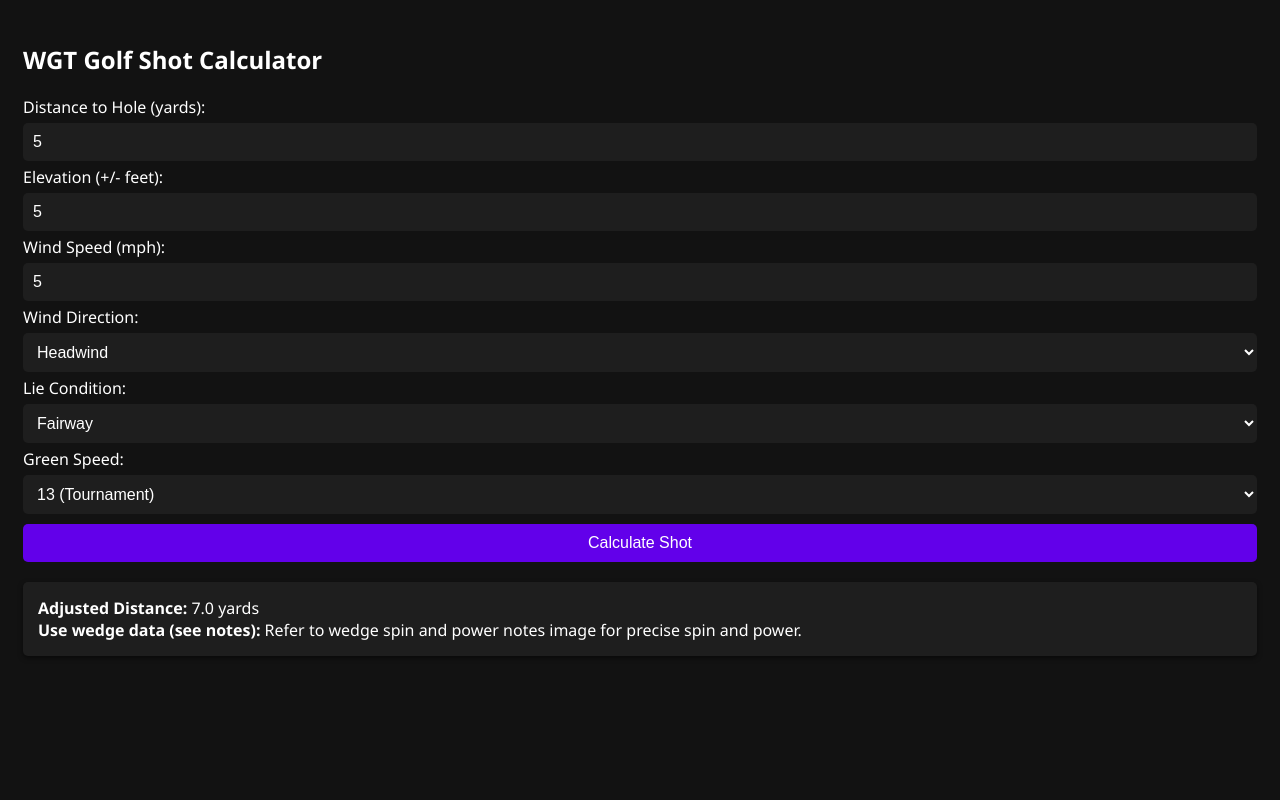
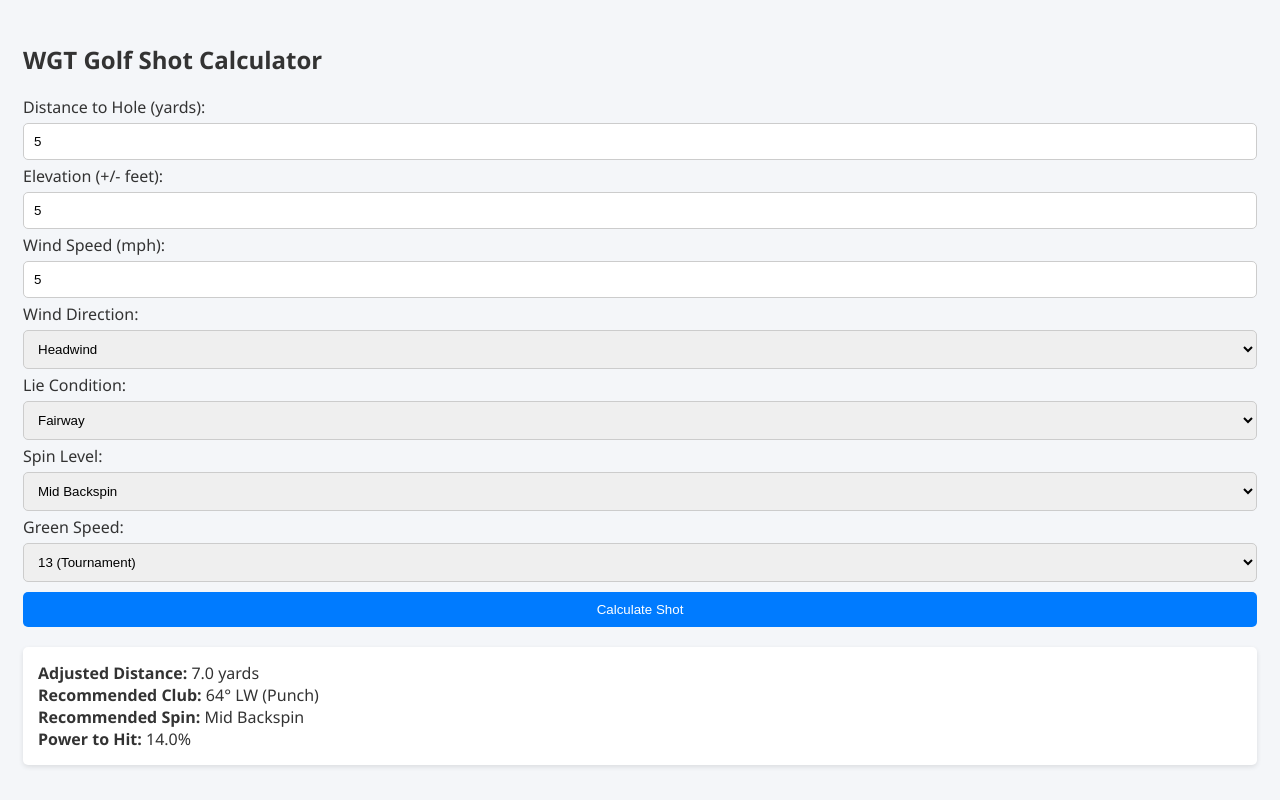
Before and after one commit to H34DSP4C3/WGT-Calculator, a plain HTML site: page index.html in a window 1280 px wide. Both pictures are taken after typing "5", "5", "5" into the empty fields and a click on the button "Calculate Shot". Drawn offline with Linux system fonts and the light colour scheme.

Commit message:
Update index.html

```diff
--- a/index.html
+++ b/index.html
@@ -2,44 +2,27 @@
 <html lang="en">
 <head>
     <meta charset="UTF-8">
-    <meta name="viewport" content="width=device-width, initial-scale=1, maximum-scale=1, user-scalable=no">
+    <meta name="viewport" content="width=device-width, initial-scale=1.0">
     <title>WGT Golf Shot Calculator</title>
     <style>
-        body { font-family: 'Segoe UI', Tahoma, Geneva, Verdana, sans-serif; background-color: #121212; color: #fff; padding: 15px; }
-        input, select, button {
-            padding: 10px;
-            margin: 5px 0;
-            border-radius: 5px;
-            border: none;
-            width: 100%;
-            box-sizing: border-box;
-            background-color: #1e1e1e;
-            color: #fff;
-            font-size: 16px;
-        }
-        input:focus, select:focus { outline: none; }
-        button { background-color: #6200ea; cursor: pointer; }
-        button:hover { background-color: #3700b3; }
-        .output {
-            margin-top: 15px;
-            padding: 15px;
-            border-radius: 5px;
-            background-color: #1e1e1e;
-            box-shadow: 0 2px 5px rgba(0,0,0,0.5);
-        }
+        body { font-family: 'Segoe UI', Tahoma, Geneva, Verdana, sans-serif; background-color: #f4f6f9; color: #333; padding: 15px; }
+        input, select, button { padding: 10px; margin: 5px 0; border-radius: 5px; border: 1px solid #ccc; width: 100%; box-sizing: border-box; }
+        button { background-color: #007BFF; color: white; border: none; cursor: pointer; }
+        button:hover { background-color: #0056b3; }
+        .output { margin-top: 15px; padding: 15px; border-radius: 5px; background-color: #ffffff; box-shadow: 0 2px 5px rgba(0,0,0,0.1); }
     </style>
 </head>
 <body>
     <h2>WGT Golf Shot Calculator</h2>
 
     <label>Distance to Hole (yards): </label>
-    <input type="number" inputmode="numeric" pattern="[0-9]*" id="distance"><br>
+    <input type="number" id="distance"><br>
 
     <label>Elevation (+/- feet): </label>
-    <input type="number" inputmode="decimal" id="elevation"><br>
+    <input type="number" id="elevation"><br>
 
     <label>Wind Speed (mph): </label>
-    <input type="number" inputmode="numeric" pattern="[0-9]*" id="windSpeed"><br>
+    <input type="number" id="windSpeed"><br>
 
     <label>Wind Direction: </label>
     <select id="windDirection">
@@ -56,6 +39,13 @@
         <option value="medium rough">Medium Rough</option>
         <option value="heavy rough">Heavy Rough</option>
         <option value="sand">Sand</option>
+    </select><br>
+
+    <label>Spin Level: </label>
+    <select id="spin">
+        <option value="mid">Mid Backspin</option>
+        <option value="threeQuarter">¾ Backspin</option>
+        <option value="full">Full Backspin</option>
     </select><br>
 
     <label>Green Speed: </label>
@@ -77,6 +67,7 @@ function calculateShot() {
     let wind = parseFloat(document.getElementById('windSpeed').value);
     let windDir = document.getElementById('windDirection').value;
     let lie = document.getElementById('lieCondition').value;
+    let spin = document.getElementById('spin').value;
     let greenSpeed = document.getElementById('greenSpeed').value;
 
     let adjustedDist = dist + (elev / 3);
@@ -93,13 +84,31 @@ function calculateShot() {
     const lieAdjustments = { "fairway": 1, "tee": 1, "light rough": 1.05, "medium rough": 1.15, "heavy rough": 1.25, "sand": 1.3 };
     adjustedDist *= lieAdjustments[lie];
 
-    let wedgeRecommendation = '';
-    if (adjustedDist <= 103) {
-        wedgeRecommendation = '<br><strong>Use wedge data (see notes):</strong> Refer to wedge spin and power notes image for precise spin and power.';
-    }
+    const clubs = [
+        {club: "64° LW (Punch)", mid:50, threeQuarter:47, full:42},
+        {club: "60° LW (Punch)", mid:69, threeQuarter:63, full:58},
+        {club: "56° SW (Punch)", mid:84, threeQuarter:77, full:72},
+        {club: "PW", mid:119, threeQuarter:114, full:112},
+        {club: "9i", mid:133, threeQuarter:132, full:128},
+        {club: "8i", mid:151, threeQuarter:146, full:143},
+        {club: "7i", mid:161, threeQuarter:155, full:153},
+        {club: "6i", mid:174, threeQuarter:171, full:171},
+        {club: "5i", mid:190, threeQuarter:186, full:183},
+        {club: "4i", mid:201, threeQuarter:200, full:196},
+        {club: "3i", mid:218, threeQuarter:214, full:215},
+        {club: "3W", mid:263, threeQuarter:251, full:260},
+        {club: "Driver", mid:323, threeQuarter:311, full:292}
+    ];
+
+    let chosenClub = clubs.find(c => c[spin] >= adjustedDist) || clubs[clubs.length - 1];
+
+    let powerPercent = (adjustedDist / chosenClub[spin]) * 100;
 
     document.getElementById('result').innerHTML =
-        `<strong>Adjusted Distance:</strong> ${adjustedDist.toFixed(1)} yards${wedgeRecommendation}`;
+        `<strong>Adjusted Distance:</strong> ${adjustedDist.toFixed(1)} yards<br>
+         <strong>Recommended Club:</strong> ${chosenClub.club}<br>
+         <strong>Recommended Spin:</strong> ${spin === 'mid' ? 'Mid Backspin' : spin === 'threeQuarter' ? '¾ Backspin' : 'Full Backspin'}<br>
+         <strong>Power to Hit:</strong> ${powerPercent.toFixed(1)}%`;
 }
 </script>
 </body>
```
